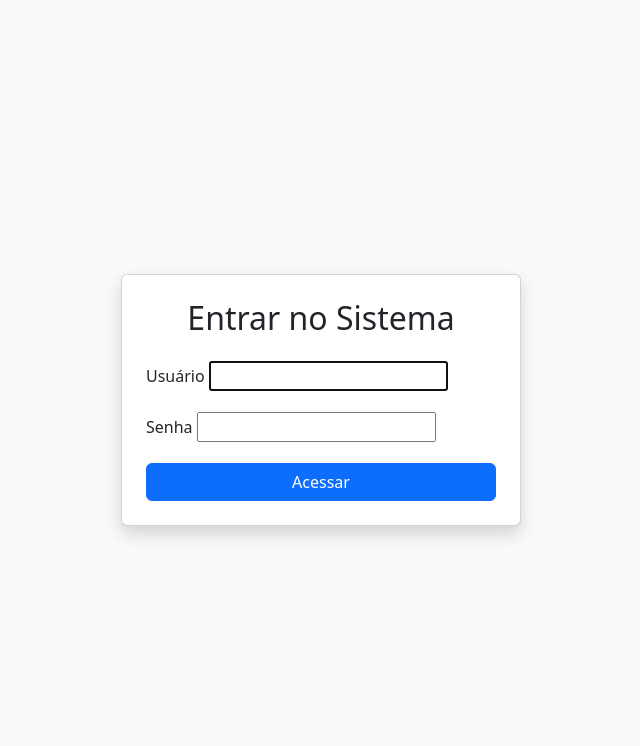
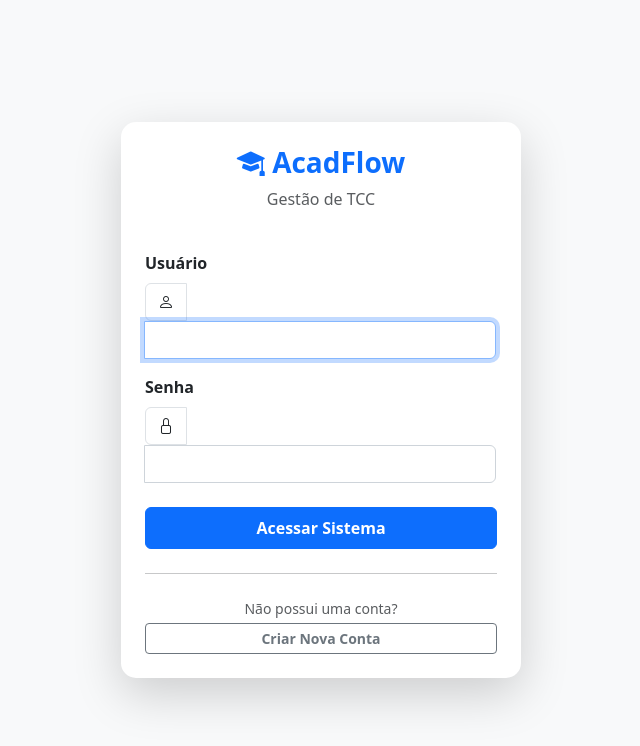
Before and after one commit to augusto-souza/AcadFlow, a Django app: page /accounts/login/ in a window 1280 px wide. Shown: the top 746 px of the page, without its empty margins (319-959 px from the left). Run offline with Django 5.2, Linux system fonts and the light colour scheme.

Commit message:
"Ajustes tela de login"

```diff
--- a/core/templates/registration/login.html
+++ b/core/templates/registration/login.html
@@ -2,26 +2,77 @@
 <html lang="pt-br">
 <head>
     <meta charset="UTF-8">
+    <meta name="viewport" content="width=device-width, initial-scale=1.0">
     <link href="https://cdn.jsdelivr.net/npm/bootstrap@5.3.0/dist/css/bootstrap.min.css" rel="stylesheet">
-    <title>Login - Gestão de TCC</title>
+    <link rel="stylesheet" href="https://cdn.jsdelivr.net/npm/bootstrap-icons@1.11.1/font/bootstrap-icons.css">
+    <title>Login - AcadFlow</title>
+    <style>
+        /* Ajuste para que os campos do Django herdem o estilo do Bootstrap */
+        input[type="text"], input[type="password"] {
+            width: 100%;
+            padding: 0.375rem 0.75rem;
+            font-size: 1rem;
+            font-weight: 400;
+            line-height: 1.5;
+            color: #212529;
+            background-color: #fff;
+            border: 1px solid #ced4da;
+            border-radius: 0.375rem;
+            transition: border-color .15s ease-in-out,box-shadow .15s ease-in-out;
+        }
+        input:focus {
+            border-color: #86b7fe;
+            outline: 0;
+            box-shadow: 0 0 0 0.25rem rgba(13, 110, 253, 0.25);
+        }
+    </style>
 </head>
 <body class="bg-light">
     <div class="container d-flex justify-content-center align-items-center vh-100">
-        <div class="card p-4 shadow" style="width: 400px;">
-            <h2 class="text-center mb-4">Entrar no Sistema</h2>
+        <div class="card p-4 shadow-lg border-0" style="width: 400px; border-radius: 15px;">
+            <div class="text-center mb-4">
+                <h1 class="h3 fw-bold text-primary"><i class="bi bi-mortarboard-fill"></i> AcadFlow</h1>
+                <p class="text-muted">Gestão de TCC</p>
+            </div>
+
+            {% if form.errors %}
+                <div class="alert alert-danger py-2 small" role="alert">
+                    Usuário ou senha incorretos.
+                </div>
+            {% endif %}
+
             <form method="post">
                 {% csrf_token %}
                 <div class="mb-3">
-                    <label class="form-label">Usuário</label>
-                    {{ form.username }}
+                    <label class="form-label fw-semibold">Usuário</label>
+                    <div class="input-group">
+                        <span class="input-group-text bg-white"><i class="bi bi-person"></i></span>
+                        {{ form.username }}
+                    </div>
                 </div>
                 <div class="mb-3">
-                    <label class="form-label">Senha</label>
-                    {{ form.password }}
+                    <label class="form-label fw-semibold">Senha</label>
+                    <div class="input-group">
+                        <span class="input-group-text bg-white"><i class="bi bi-lock"></i></span>
+                        {{ form.password }}
+                    </div>
                 </div>
-                <button type="submit" class="btn btn-primary w-100">Acessar</button>
+                <button type="submit" class="btn btn-primary w-100 fw-bold py-2 mt-2">
+                    Acessar Sistema
+                </button>
             </form>
+
+            <hr class="my-4">
+
+            <div class="text-center">
+                <p class="mb-1 text-muted small">Não possui uma conta?</p>
+                <a href="{% url 'signup' %}" class="btn btn-outline-secondary btn-sm w-100 fw-bold">
+                    Criar Nova Conta
+                </a>
+            </div>
         </div>
     </div>
+
+    <script src="https://cdn.jsdelivr.net/npm/bootstrap@5.3.0/dist/js/bootstrap.bundle.min.js"></script>
 </body>
 </html>
--- a/setup/urls.py
+++ b/setup/urls.py
@@ -15,6 +15,7 @@ urlpatterns = [
     path('entrega/<int:entrega_id>/feedback/', views.dar_feedback, name='dar_feedback'),
     path('tcc/<int:tcc_id>/banca/', views.gerenciar_banca, name='gerenciar_banca'),
     path('tcc/<int:tcc_id>/pdf/', views.gerar_pdf_banca, name='gerar_pdf_banca'),
+    path('signup/', views.signup, name='signup'),
 ]
 
 # Configuração para que o Django consiga mostrar os arquivos de upload no navegador
```
Also changed, not shown: core/forms.py (+15 -1 lines), core/templates/registration/signup.html (added, +22 -0 lines), core/views.py (+23 -1 lines).
